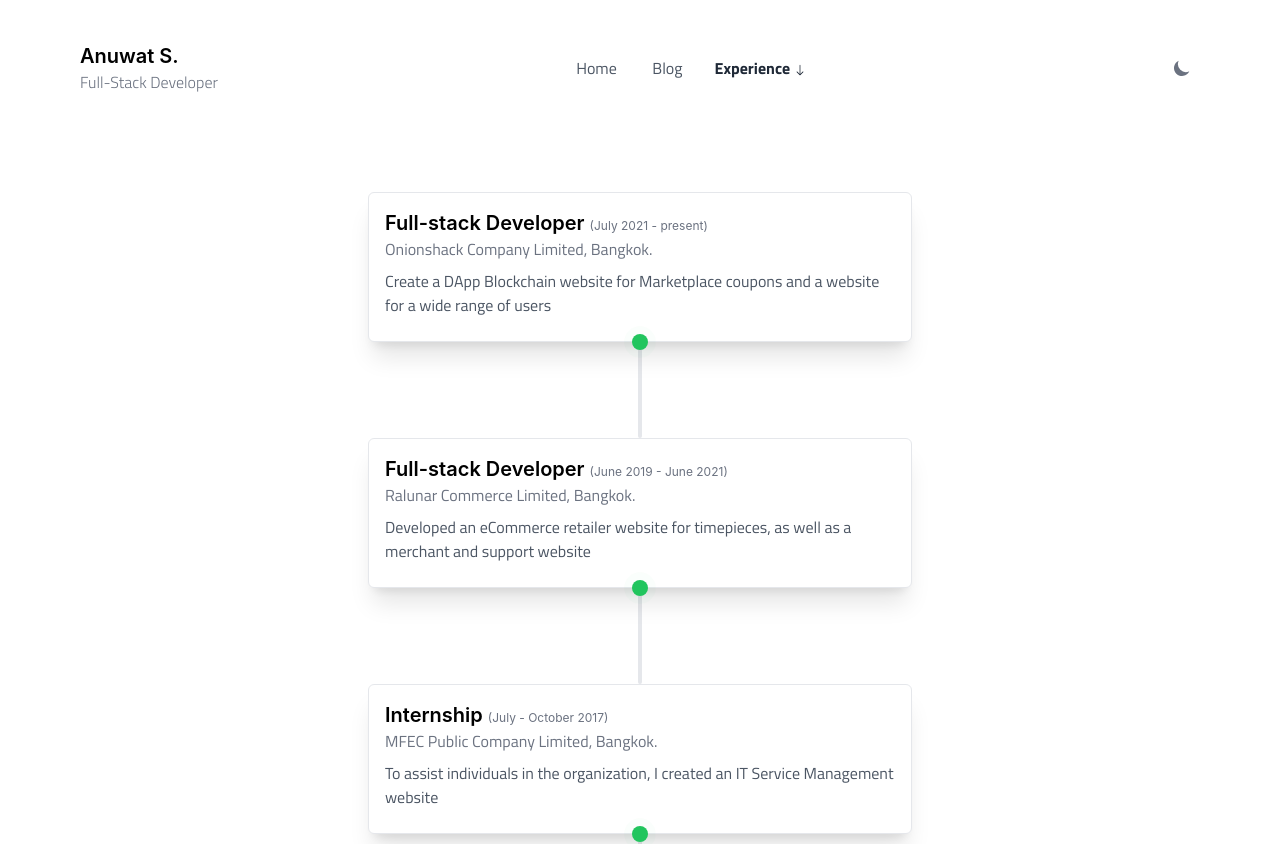
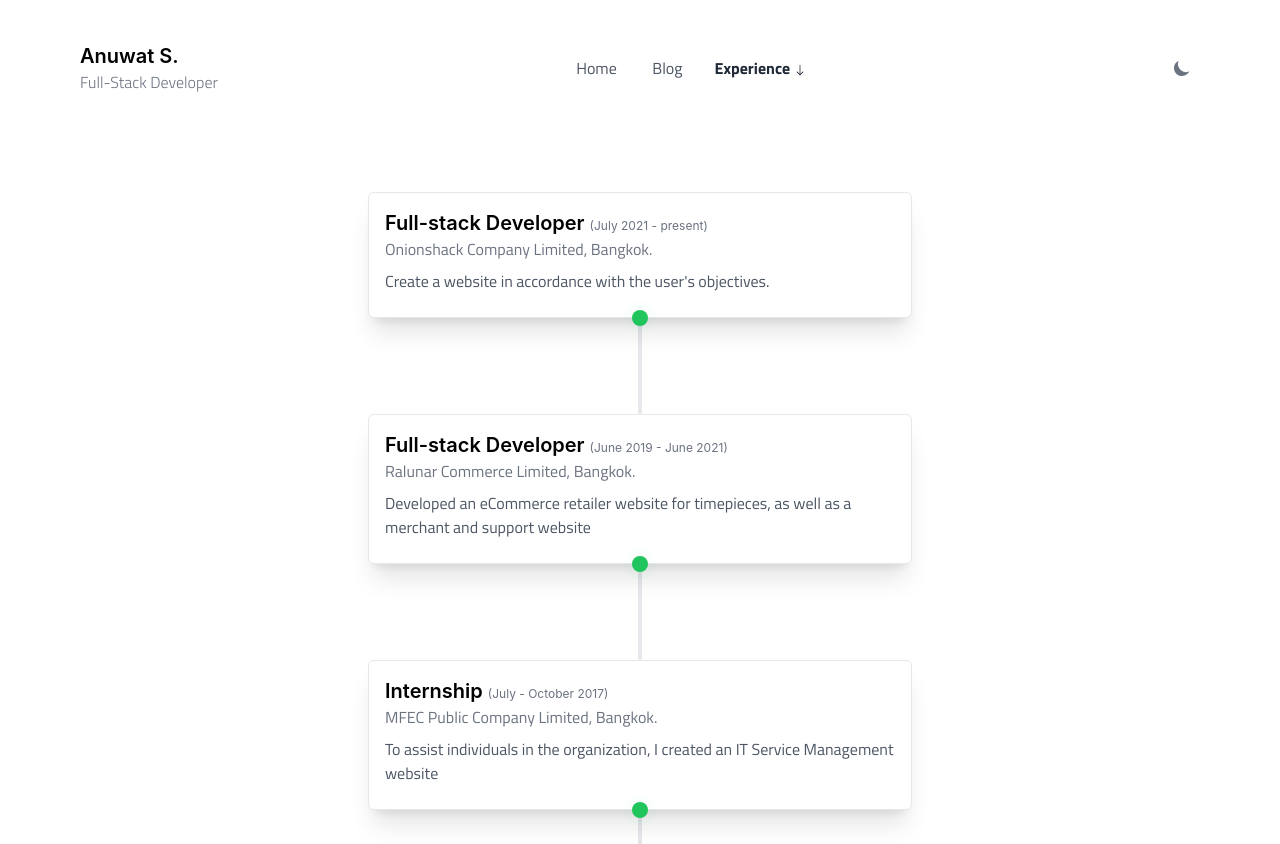
Before and after one commit to save-sut/anuwats.com, a Next.js app: page /experience in a window 1280 px wide. Shown: the top 844 px of the page. Built offline with nearby package versions, Linux system fonts and the light colour scheme.

Commit message:
Edited work experience description

```diff
--- a/components/constants/myData.js
+++ b/components/constants/myData.js
@@ -7,7 +7,7 @@ const myData = {
       company: "Onionshack Company Limited, Bangkok.",
       year: "July 2021 - present",
       companyLink: "https://www.onionshack.com",
-      desc: "Create a DApp Blockchain website for Marketplace coupons and a website for a wide range of users",
+      desc: "Create a website in accordance with the user's objectives.",
     },
     {
       title: "Full-stack Developer",
```
